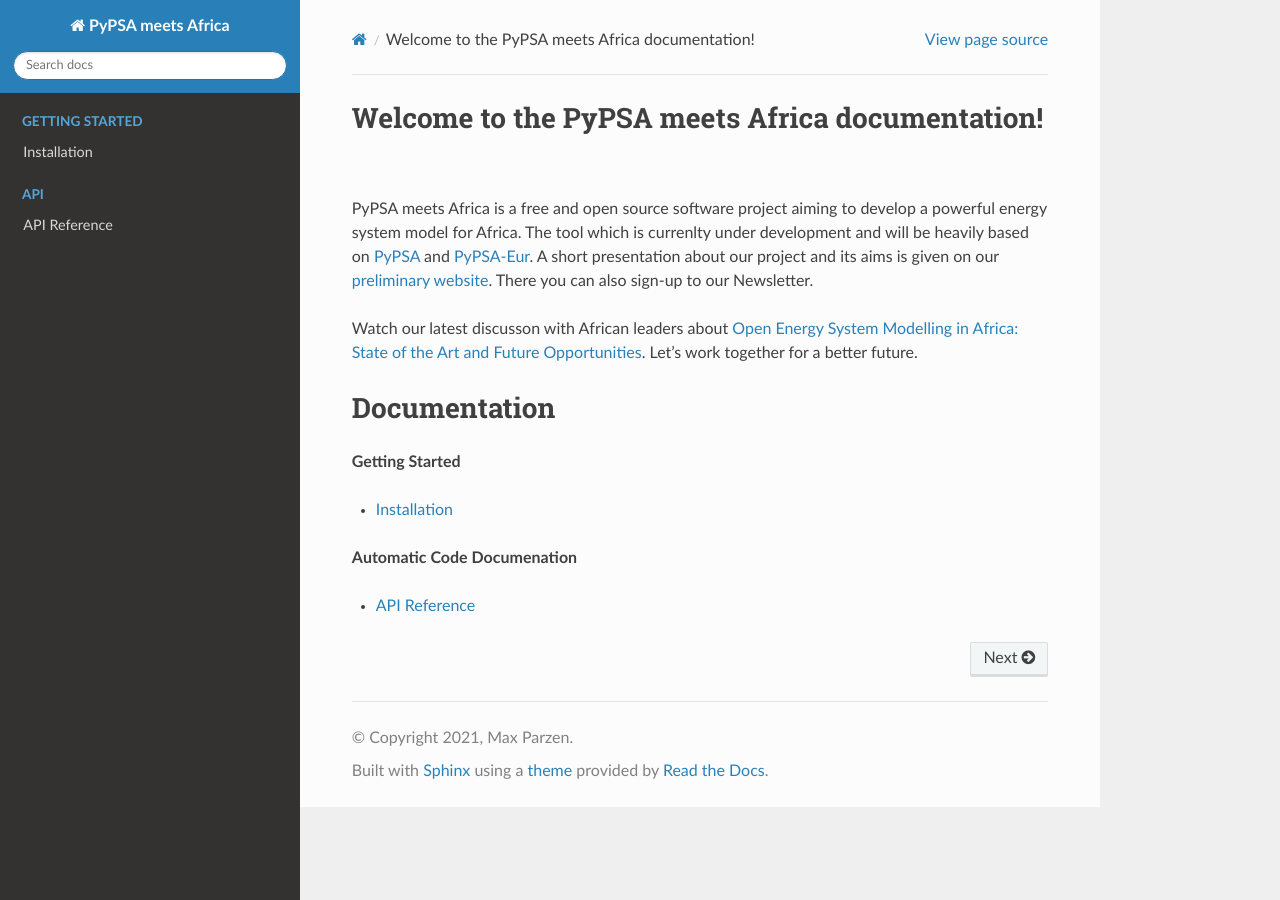
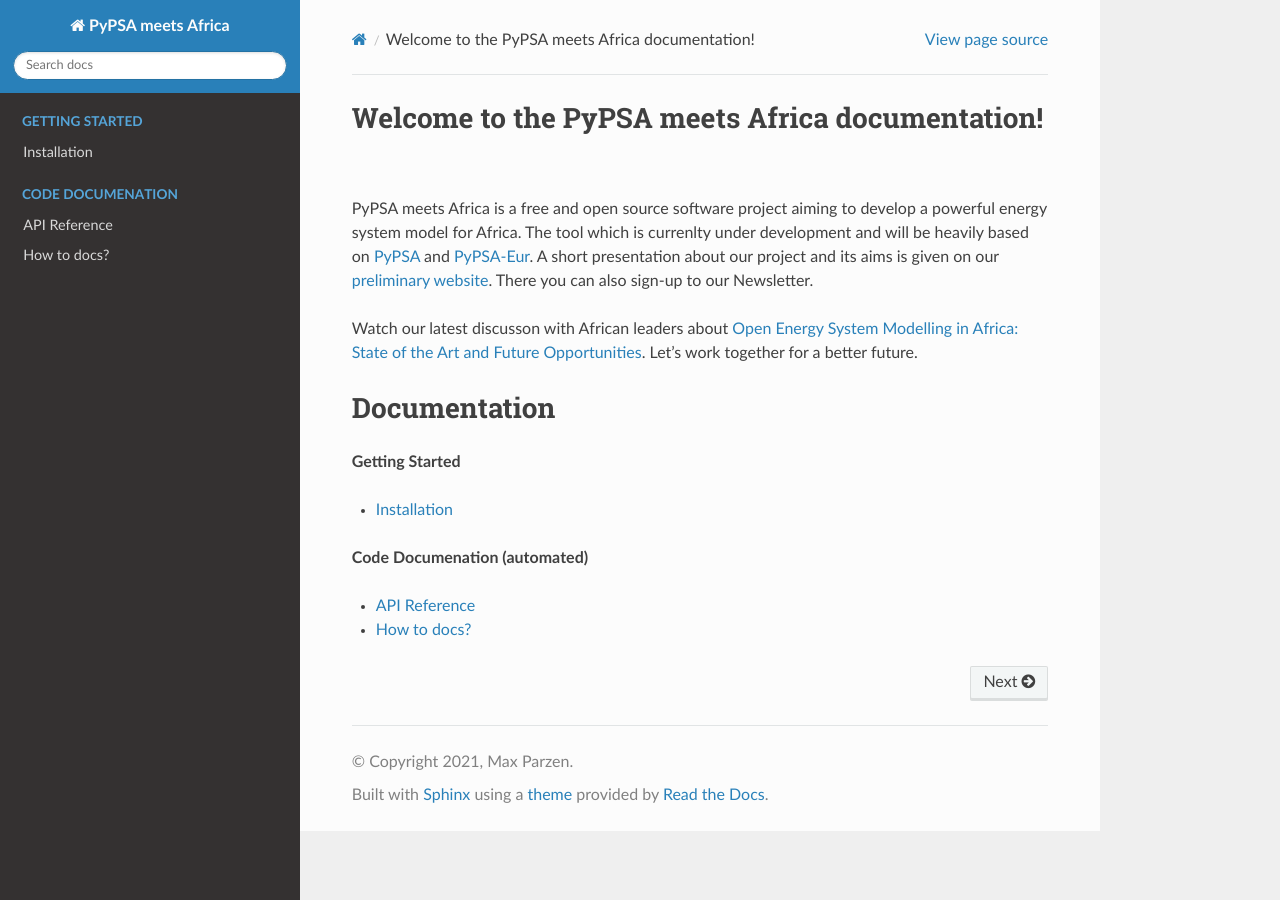
Before and after one commit to pypsa-meets-earth/pypsa-earth, a Sphinx documentation site: the page built from doc/index.rst, in a window 1280 px wide. Built offline with Sphinx 7.4.7 and the Read the Docs theme 2.0.0, drawn with Linux system fonts in a browser that asks for light colours.

```diff
--- a/doc/index.rst
+++ b/doc/index.rst
@@ -24,13 +24,15 @@ Documentation
 
    installation
 
-**Automatic Code Documenation**
+**Code Documenation (automated)**
 
 * :doc:`api_reference`
+* :doc:`how_to_docs`
 
 .. toctree::
    :hidden:
    :maxdepth: 2
-   :caption: API
+   :caption: Code Documenation
 
    api_reference
+   how_to_docs
```
Also changed, not shown: doc/how_to_docs.rst (added, +29 -0 lines).
